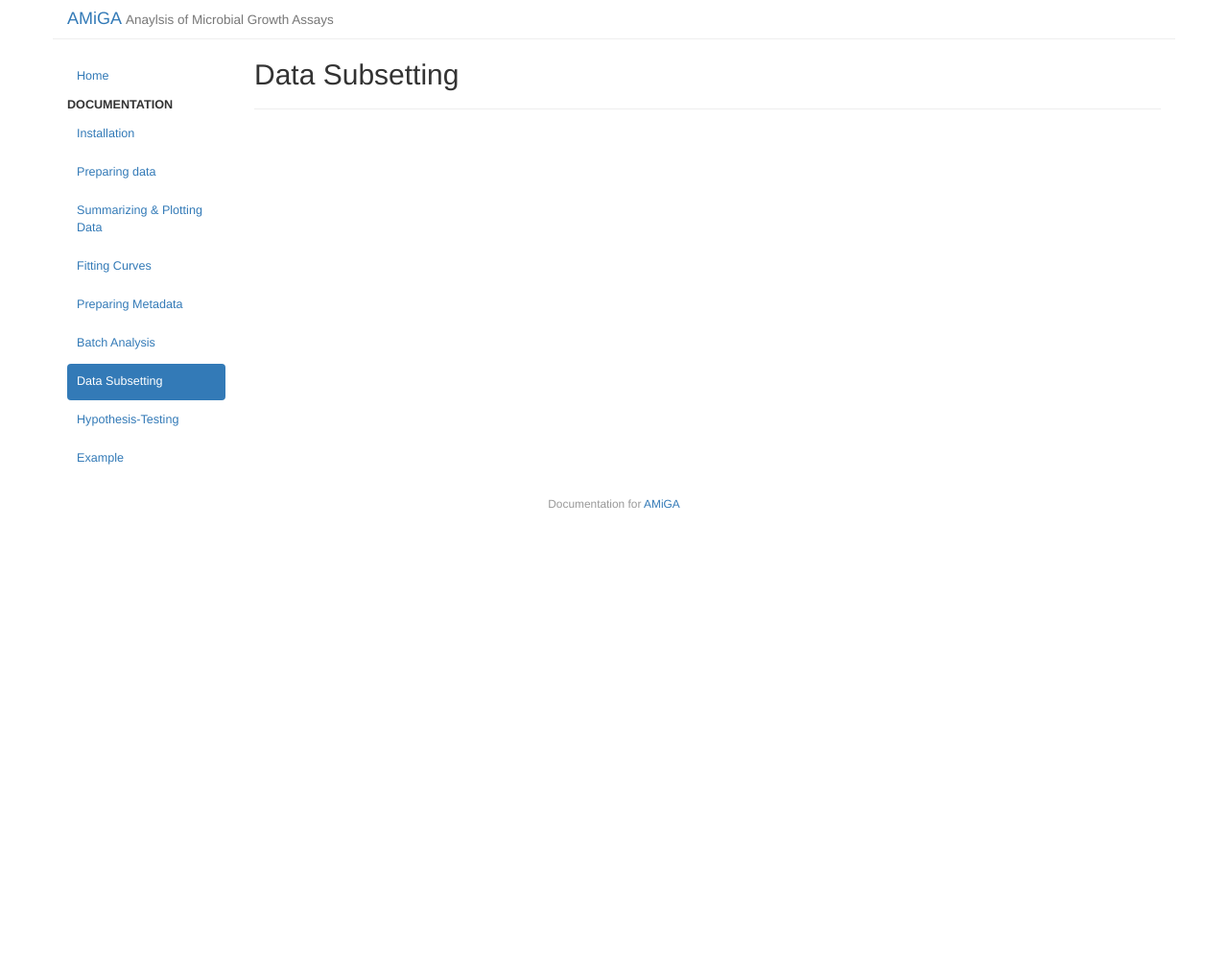
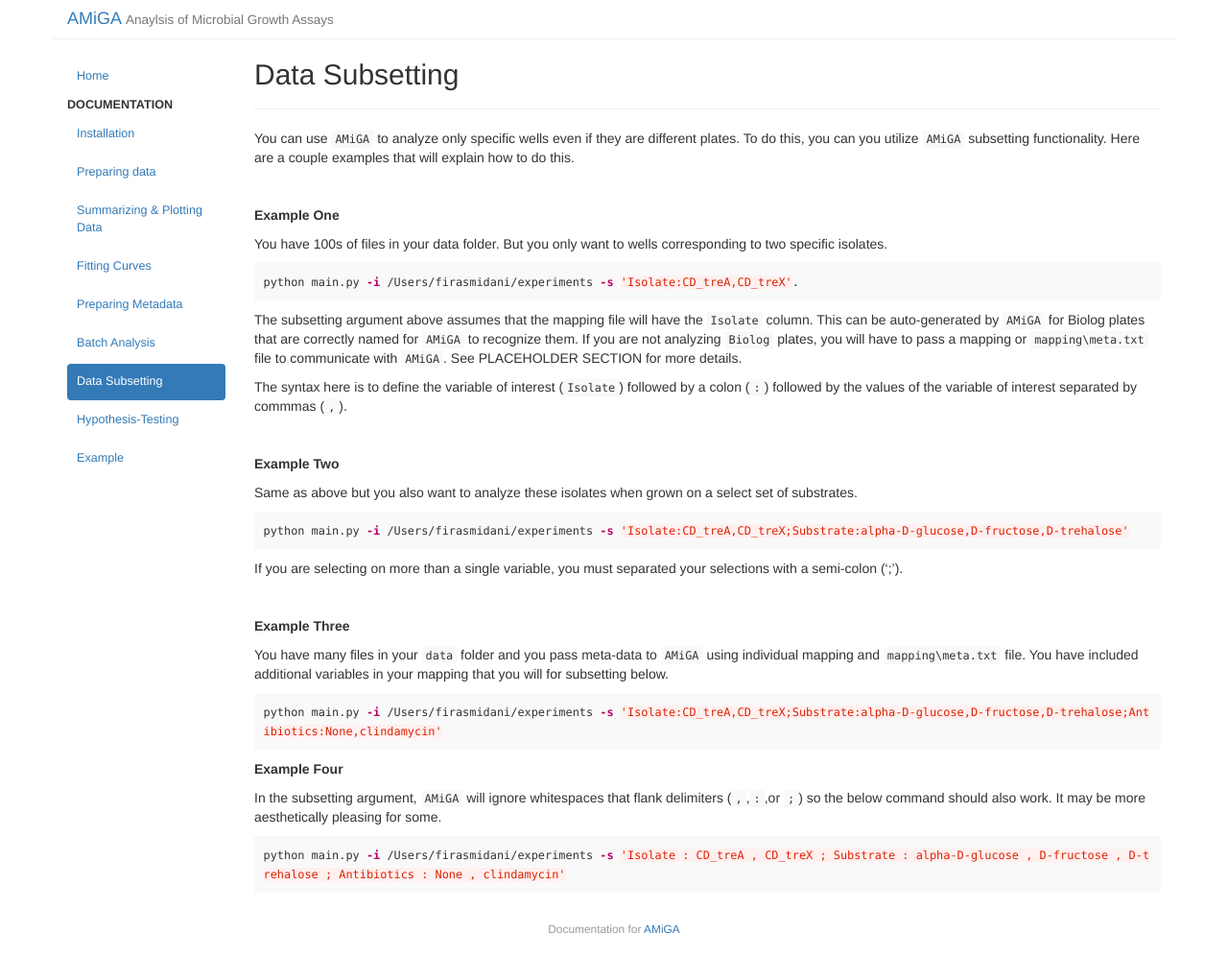
Before and after one commit to firasmidani/amiga, a Jekyll site: the page built from docs/_posts/2020-03-25-subsetting.md, in a window 1280 px wide. Shown: the whole page at 96% size. Built offline with Jekyll 4.4.1, drawn with Linux system fonts in a browser that asks for light colours; before the commit the page ends 900 px from its top, so only the background shows below that.

Commit message:
initialize drafts of batch analysis and subsetting posts

````diff
--- a/docs/_posts/2020-03-25-subsetting.md
+++ b/docs/_posts/2020-03-25-subsetting.md
@@ -6,3 +6,49 @@ date: 2020-03-25 22:44:51
 order: 7
 use_math: true
 ---
+
+You can use `AMiGA` to analyze only specific wells even if they are different plates. To do this, you can you utilize `AMiGA` subsetting functionality. Here are a couple examples that will explain how to do this.
+
+<br />
+
+**Example One**
+
+You have 100s of files in your data folder. But you only want to wells corresponding to two specific isolates.
+
+```bash
+python main.py -i /Users/firasmidani/experiments -s 'Isolate:CD_treA,CD_treX'.
+```
+
+The subsetting argument above assumes that the mapping file will have the `Isolate` column. This can be auto-generated by `AMiGA` for Biolog plates that are correctly named for `AMiGA` to recognize them. If you are not analyzing `Biolog` plates, you will have to pass a mapping or `mapping\meta.txt` file to communicate with `AMiGA`. See PLACEHOLDER SECTION for more details.
+
+The syntax here is to define the variable of interest (`Isolate`) followed by a colon (`:`) followed by the values of the variable of interest separated by commmas (`,`).
+
+<br />
+
+**Example Two**
+
+Same as above but you also  want to analyze these isolates when grown on a select set of substrates.
+
+```bash
+python main.py -i /Users/firasmidani/experiments -s 'Isolate:CD_treA,CD_treX;Substrate:alpha-D-glucose,D-fructose,D-trehalose'
+```
+
+If you are selecting on more than a single variable, you must separated your selections with a semi-colon (';').
+
+<br />
+
+**Example Three**
+
+You have many files in your `data` folder and you pass meta-data to `AMiGA` using individual mapping and `mapping\meta.txt` file. You have included additional variables in your mapping that you will for subsetting below.
+
+```bash
+python main.py -i /Users/firasmidani/experiments -s 'Isolate:CD_treA,CD_treX;Substrate:alpha-D-glucose,D-fructose,D-trehalose;Antibiotics:None,clindamycin'
+```
+
+**Example Four**
+
+In the subsetting argument, `AMiGA` will ignore whitespaces that flank delimiters (`,`,`:`,or `;`) so the below command should also work. It may be more aesthetically pleasing for some.
+
+```bash
+python main.py -i /Users/firasmidani/experiments -s 'Isolate : CD_treA , CD_treX ; Substrate : alpha-D-glucose , D-fructose , D-trehalose ; Antibiotics : None , clindamycin'
+```
````
Also changed, not shown: docs/_posts/2020-03-25-batchanalysis.md (+12 -0 lines).
